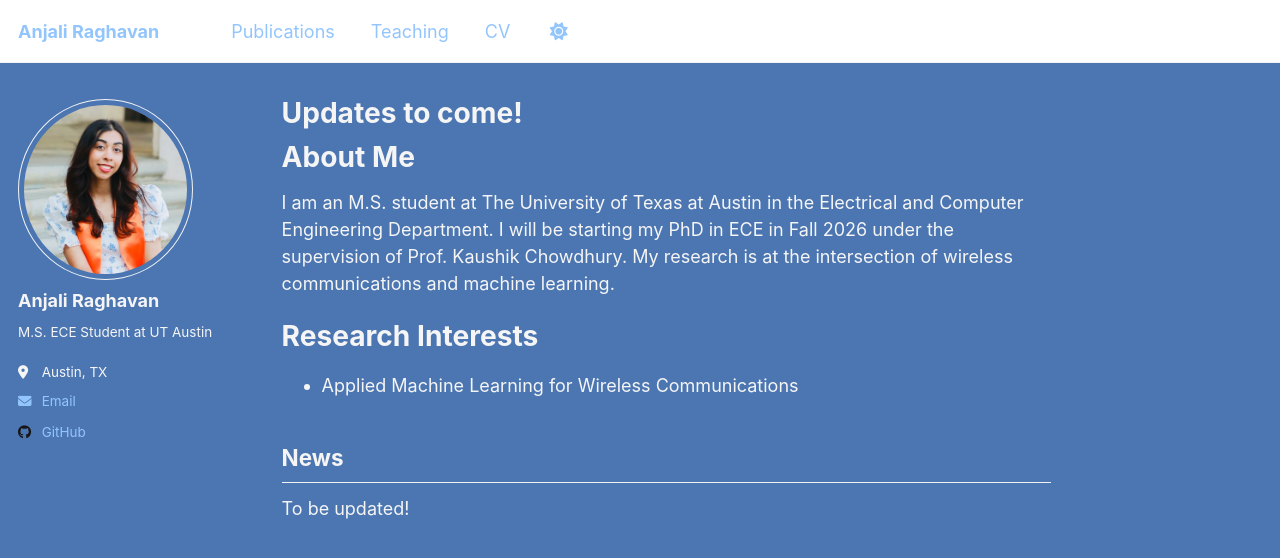
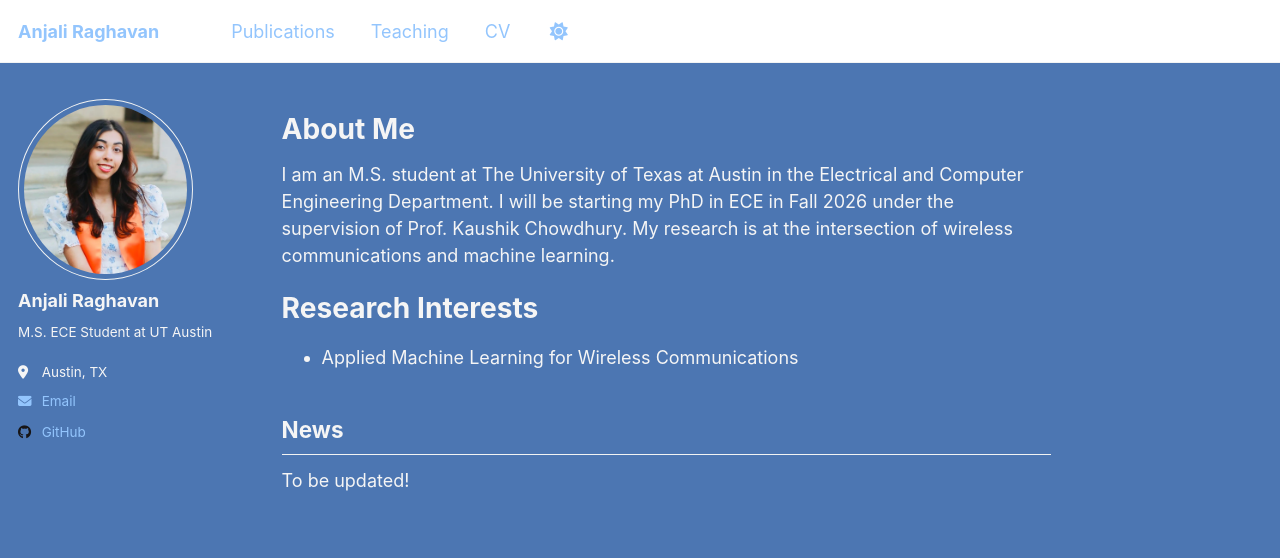
Before and after one commit to anjalir101/anjalir101.github.io, a Jekyll site: the page built from _pages/about.md, in a window 1280 px wide. Shown: the top 558 px of the page. Built offline with Jekyll 4.4.1, drawn with Linux system fonts in a browser that asks for light colours.

Commit message:
Update about.md

```diff
--- a/_pages/about.md
+++ b/_pages/about.md
@@ -1,6 +1,6 @@
 ---
 permalink: /
-title: "Updates to come!"
+title: ""
 author_profile: true
 redirect_from:
   - /about/
```
